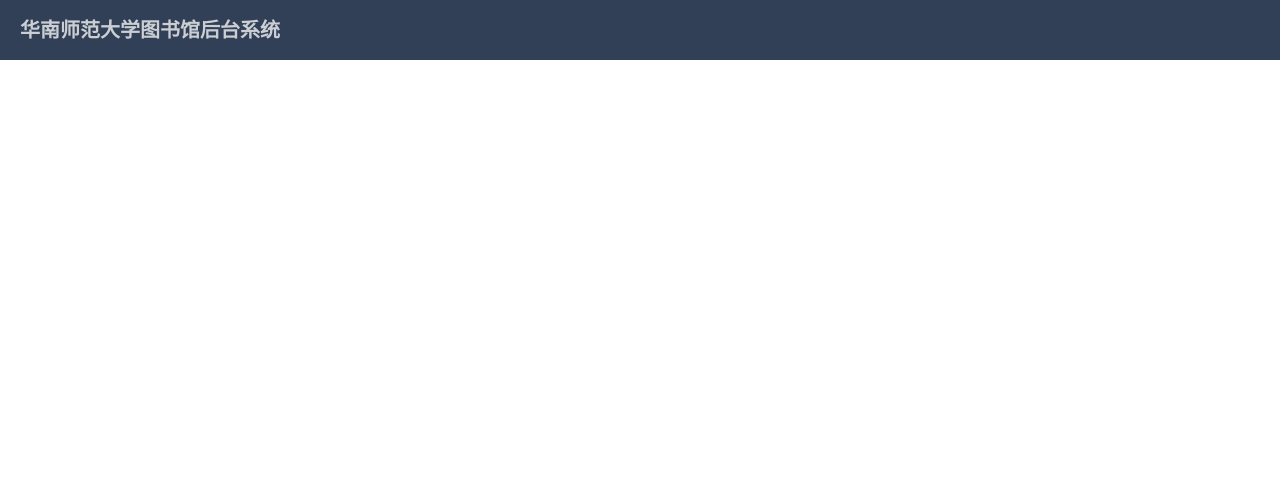
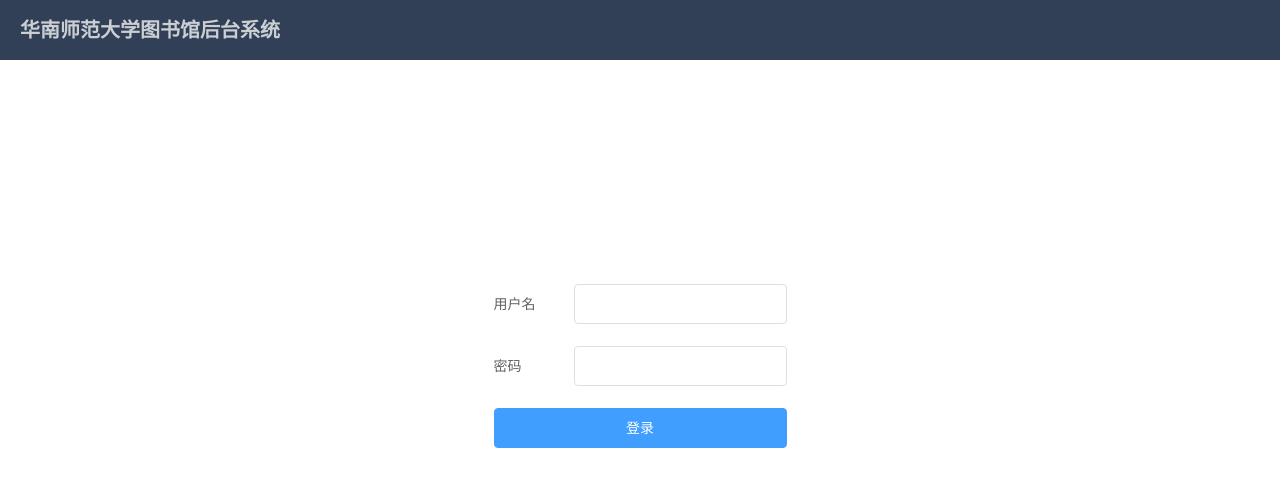
Before and after one commit to SCNU-Software/library-fn, a Vue app: page /login in a window 1280 px wide. Shown: the top 486 px of the page. Built offline with nearby package versions, Linux system fonts and the light colour scheme.

Commit message:
登录前后端连接

```diff
--- a/package.json
+++ b/package.json
@@ -11,6 +11,7 @@
     "core-js": "^2.6.5",
     "element-ui": "^2.12.0",
     "moment": "^2.24.0",
+    "qs": "^6.9.1",
     "vue": "^2.6.10",
     "vue-axios": "^2.1.5",
     "vue-router": "^3.0.3"
--- a/src/main.js
+++ b/src/main.js
@@ -5,12 +5,14 @@
 import router from './router'
 import axios from 'axios'
 import Vueaxios from 'vue-axios'
+import qs from 'qs'
 
 Vue.config.productionTip = true
 // axios 默认开启携带cookie
 // axios.defaults.withCredentials = false
 Vue.use(ElementUI);
 Vue.use(Vueaxios, axios)
+Vue.prototype.$qs = qs;
 new Vue({
   router,
   render: h => h(App)
--- a/src/router.js
+++ b/src/router.js
@@ -9,6 +9,10 @@
   routes:[
     {
       path:'/',
+      redirect: '/login'
+    },
+    {
+      path:'/login',
       component: () => import('./views/Login.vue')
     },
     {
--- a/src/views/Login.vue
+++ b/src/views/Login.vue
@@ -1,19 +1,62 @@
 <!-- 登录界面组件 -->
 <template>
-    <el-container>
-        <h1>登录</h1>
+    <el-container class="flex-box">
+        <div class="box" >
+            <el-form label-position="left" label-width="80px" :model="formData">
+                <el-form-item label="用户名">
+                    <el-input v-model="formData.username"></el-input>
+                </el-form-item>
+                <el-form-item label="密码">
+                    <el-input type="password" v-model="formData.password"></el-input>
+                </el-form-item>
+                <!-- <el-form-item> -->
+                    <el-button type="primary" style="width:100%" @click="handleLogin">登录</el-button>
+                <!-- </el-form-item> -->
+            </el-form>
+        </div>
     </el-container>
 </template>
 
 <script>
 
 export default {
-    components:{}
+    data(){
+        return {
+        formData: {
+          username: '',
+          password: '',
+        }
+      };
+    },
+    methods:{
+        handleLogin(){
+            console.log(this.formData.username,this.formData.password,typeof this.formData.password);
+            let postData = {
+                username: this.formData.username,
+                password: this.formData.password
+            };
+            this.axios.post('http://10.252.13.38:9033/api/login',
+            this.$qs.stringify(postData),
+            {headers: {'Content-Type': 'application/x-www-form-urlencoded'}})
+            .then(function (res) {
+                console.log(res);
+            })
+            .catch(function (error) {
+                console.log(error);
+            });
+        }
+    }
 }
 </script>
 
-<style>
+<style scoped>
 .flex-box{
     display: flex;
+    justify-content: center;
+    align-items: center;
+}
+.box{
+    /* width: 20%; */
+    margin-top: -10%;
 }
 </style>
```
Also changed, not shown: 1 other file (tests, documents, lock files or other folders).
